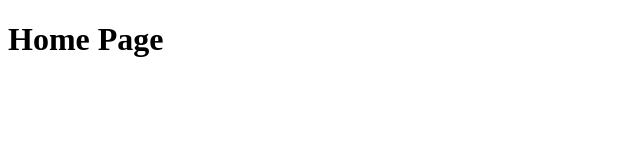
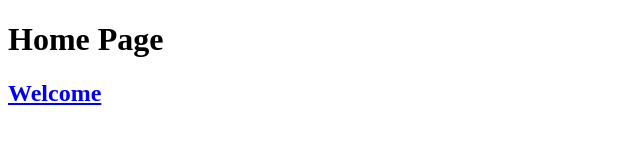
Before and after one commit to moorthid2023/old-portfolio, a plain HTML site: page home.html in a window 1280 px wide. Shown: the whole page, without its empty margins (0-640 px from the left). Drawn offline with Linux system fonts and the light colour scheme.

Commit message:
Update home.html

```diff
--- a/home.html
+++ b/home.html
@@ -8,5 +8,6 @@
 </head>
 <body>
     <h1>Home Page</h1>
+    <h2><a href="/index.html">Welcome</a></h2>
 </body>
 </html>
```
